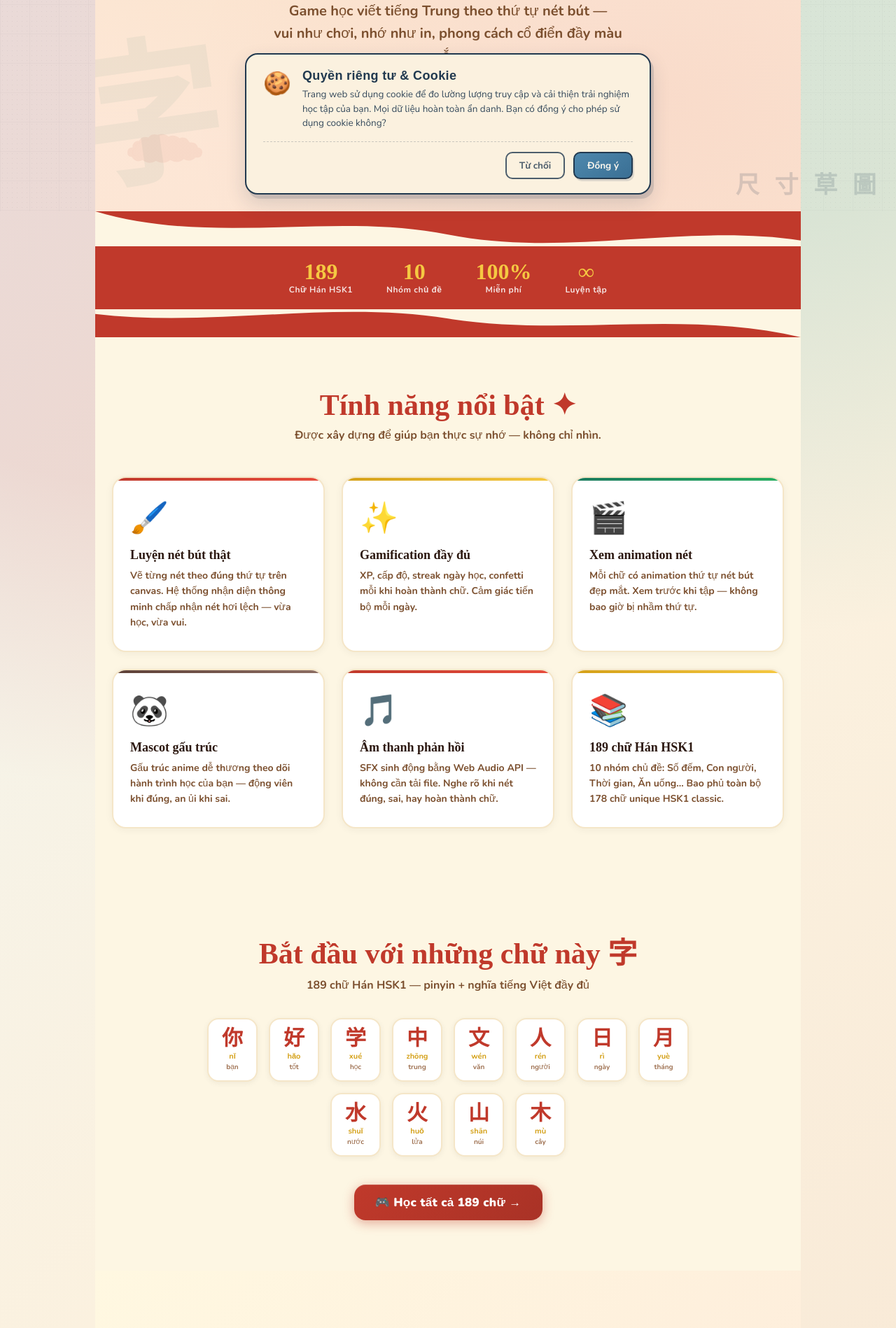
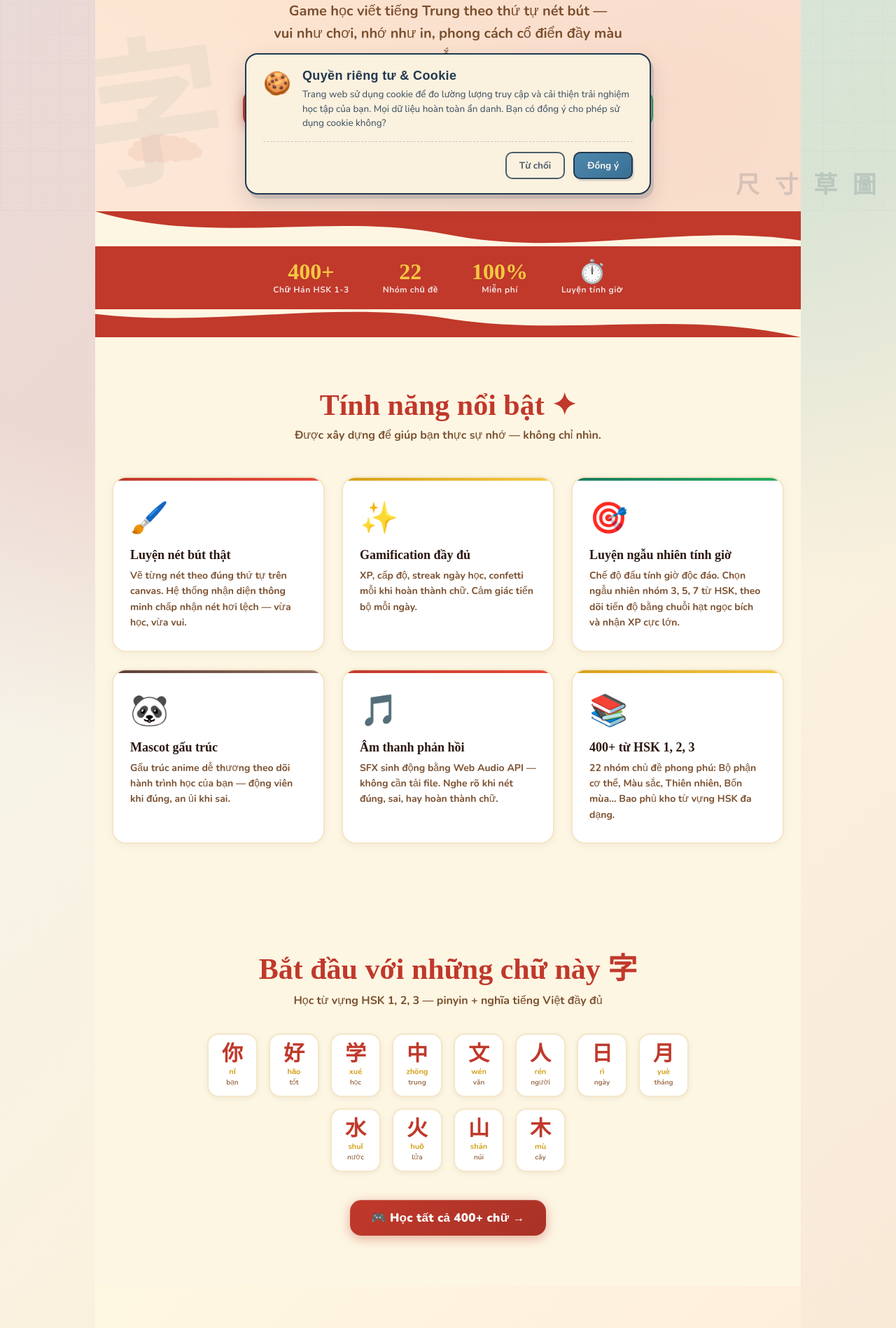
Before and after one commit to tranhieutt/chinese-writing-game, a Next.js app: page /landing in a window 1280 px wide. Shown: the part 498-2396 px from the top of the page at 70% size. Built offline with nearby package versions, Linux system fonts and the light colour scheme; no server answers.

Commit message:
docs(landing): Update practice mode messaging
Refresh README feature and changelog details for timed practice mode.

Update landing page CTA copy and navigation to use in-app routes.

Refs SDD

```diff
--- a/src/app/landing/page.tsx
+++ b/src/app/landing/page.tsx
@@ -91,10 +91,10 @@ const SAMPLE_CHARS = [
 const FEATURES = [
   { color: 'red',  icon: '🖌️', title: 'Luyện nét bút thật', desc: 'Vẽ từng nét theo đúng thứ tự trên canvas. Hệ thống nhận diện thông minh chấp nhận nét hơi lệch — vừa học, vừa vui.' },
   { color: 'gold', icon: '✨', title: 'Gamification đầy đủ', desc: 'XP, cấp độ, streak ngày học, confetti mỗi khi hoàn thành chữ. Cảm giác tiến bộ mỗi ngày.' },
-  { color: 'jade', icon: '🎬', title: 'Xem animation nét', desc: 'Mỗi chữ có animation thứ tự nét bút đẹp mắt. Xem trước khi tập — không bao giờ bị nhầm thứ tự.' },
+  { color: 'jade', icon: '🎯', title: 'Luyện ngẫu nhiên tính giờ', desc: 'Chế độ đấu tính giờ độc đáo. Chọn ngẫu nhiên nhóm 3, 5, 7 từ HSK, theo dõi tiến độ bằng chuỗi hạt ngọc bích và nhận XP cực lớn.' },
   { color: 'ink',  icon: '🐼', title: 'Mascot gấu trúc', desc: 'Gấu trúc anime dễ thương theo dõi hành trình học của bạn — động viên khi đúng, an ủi khi sai.' },
   { color: 'red',  icon: '🎵', title: 'Âm thanh phản hồi', desc: 'SFX sinh động bằng Web Audio API — không cần tải file. Nghe rõ khi nét đúng, sai, hay hoàn thành chữ.' },
-  { color: 'gold', icon: '📚', title: '189 chữ Hán HSK1', desc: '10 nhóm chủ đề: Số đếm, Con người, Thời gian, Ăn uống... Bao phủ toàn bộ 178 chữ unique HSK1 classic.' },
+  { color: 'gold', icon: '📚', title: '400+ từ HSK 1, 2, 3', desc: '22 nhóm chủ đề phong phú: Bộ phận cơ thể, Màu sắc, Thiên nhiên, Bốn mùa... Bao phủ kho từ vựng HSK đa dạng.' },
 ];
 
 const STEPS = [
@@ -152,12 +152,12 @@ export default function LandingPage() {
         </p>
 
         <div className="lp-cta-group">
-          <a className="lp-btn-primary" href="https://gametiengtrung-cyan.vercel.app/" target="_blank" rel="noopener noreferrer">
-            🖌️ Học ngay — Miễn phí
-          </a>
-          <a className="lp-btn-secondary" href="#features">
-            ✨ Xem tính năng
-          </a>
+          <Link className="lp-btn-primary" href="/">
+            🖌️ Học theo từ — Miễn phí
+          </Link>
+          <Link className="lp-btn-secondary" href="/practice" style={{ background: '#d6a85a', color: '#21394f' }}>
+            🎯 Luyện ngẫu nhiên tính giờ
+          </Link>
         </div>
 
         <div className="lp-scroll-hint">
@@ -176,10 +176,10 @@ export default function LandingPage() {
       {/* ════ STATS ════ */}
       <div className="lp-stats">
         {[
-          { num: '189', label: 'Chữ Hán HSK1' },
-          { num: '10',  label: 'Nhóm chủ đề' },
+          { num: '400+', label: 'Chữ Hán HSK 1-3' },
+          { num: '22',  label: 'Nhóm chủ đề' },
           { num: '100%', label: 'Miễn phí' },
-          { num: '∞',   label: 'Luyện tập' },
+          { num: '⏱️',   label: 'Luyện tính giờ' },
         ].map((s) => (
           <div className="lp-stat" key={s.label}>
             <div className="lp-stat-num">{s.num}</div>
@@ -217,7 +217,7 @@ export default function LandingPage() {
       {/* ════ CHARS SHOWCASE ════ */}
       <section className="lp-chars">
         <h2 className="lp-section-title lp-fade-up">Bắt đầu với những chữ này 字</h2>
-        <p className="lp-section-sub lp-fade-up" style={{marginBottom:36}}>189 chữ Hán HSK1 — pinyin + nghĩa tiếng Việt đầy đủ</p>
+        <p className="lp-section-sub lp-fade-up" style={{marginBottom:36}}>Học từ vựng HSK 1, 2, 3 — pinyin + nghĩa tiếng Việt đầy đủ</p>
         <div className="lp-chars-grid">
           {SAMPLE_CHARS.map((c) => (
             <div className="lp-char-chip lp-fade-up" key={c.char}>
@@ -227,9 +227,9 @@ export default function LandingPage() {
             </div>
           ))}
         </div>
-        <a className="lp-btn-primary" href="https://gametiengtrung-cyan.vercel.app/" target="_blank" rel="noopener noreferrer">
-          🎮 Học tất cả 189 chữ →
-        </a>
+        <Link className="lp-btn-primary" href="/">
+          🎮 Học tất cả 400+ chữ →
+        </Link>
       </section>
 
       {/* ════ HOW IT WORKS ════ */}
@@ -281,13 +281,14 @@ export default function LandingPage() {
 
       {/* ════ CTA BOTTOM ════ */}
       <section className="lp-cta-bottom">
-        <h2 className="lp-cta-bottom-title">
-          Bắt đầu học<br/><span>ngay hôm nay</span> 今日
-        </h2>
-        <p className="lp-cta-bottom-sub">Miễn phí hoàn toàn · Không cần đăng ký · Chạy mọi thiết bị</p>
-        <a className="lp-btn-primary" href="https://gametiengtrung-cyan.vercel.app/" target="_blank" rel="noopener noreferrer">
-          🐼 Chơi ngay — Miễn phí
-        </a>
+        <div className="lp-cta-group" style={{ display: 'flex', justifyContent: 'center', gap: '16px', flexWrap: 'wrap' }}>
+          <Link className="lp-btn-primary" href="/">
+            🐼 Chơi ngay — Học theo từ
+          </Link>
+          <Link className="lp-btn-primary" href="/practice" style={{ background: '#d6a85a', color: '#21394f' }}>
+            🎯 Thử thách Luyện tính giờ
+          </Link>
+        </div>
       </section>
 
       {/* ════ FOOTER ════ */}
@@ -295,9 +296,9 @@ export default function LandingPage() {
         <div className="lp-footer-hanzi">練字 · 學中文</div>
         <p className="lp-footer-text">
           Made with ❤️ ·{' '}
-          <a className="lp-footer-link" href="https://gametiengtrung-cyan.vercel.app/" target="_blank" rel="noopener noreferrer">
-            gametiengtrung-cyan.vercel.app
-          </a>
+          <Link className="lp-footer-link" href="/">
+            Về trang chủ game
+          </Link>
         </p>
       </footer>
 
```
Also changed, not shown: 1 other file (tests, documents, lock files or other folders).
